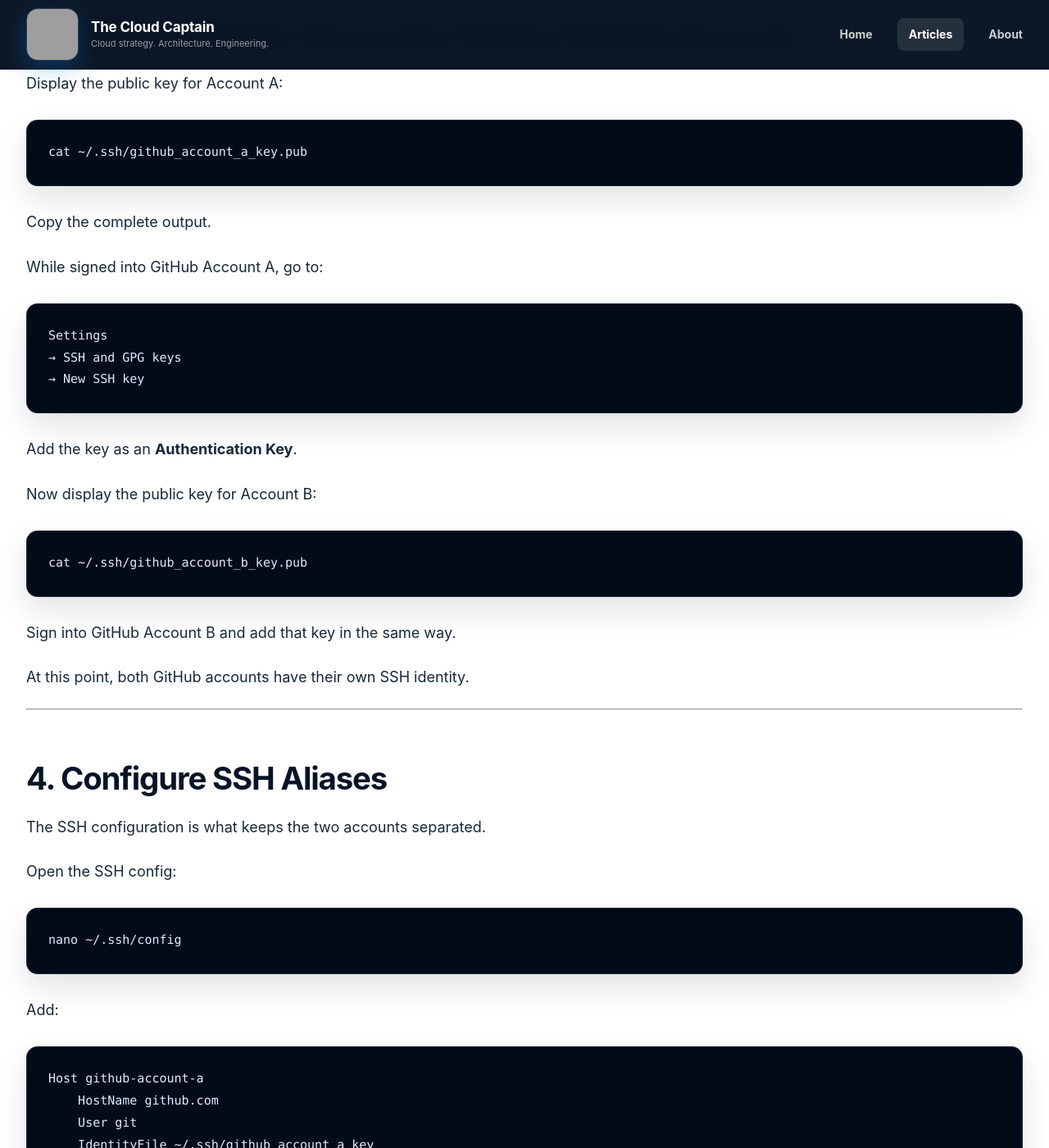
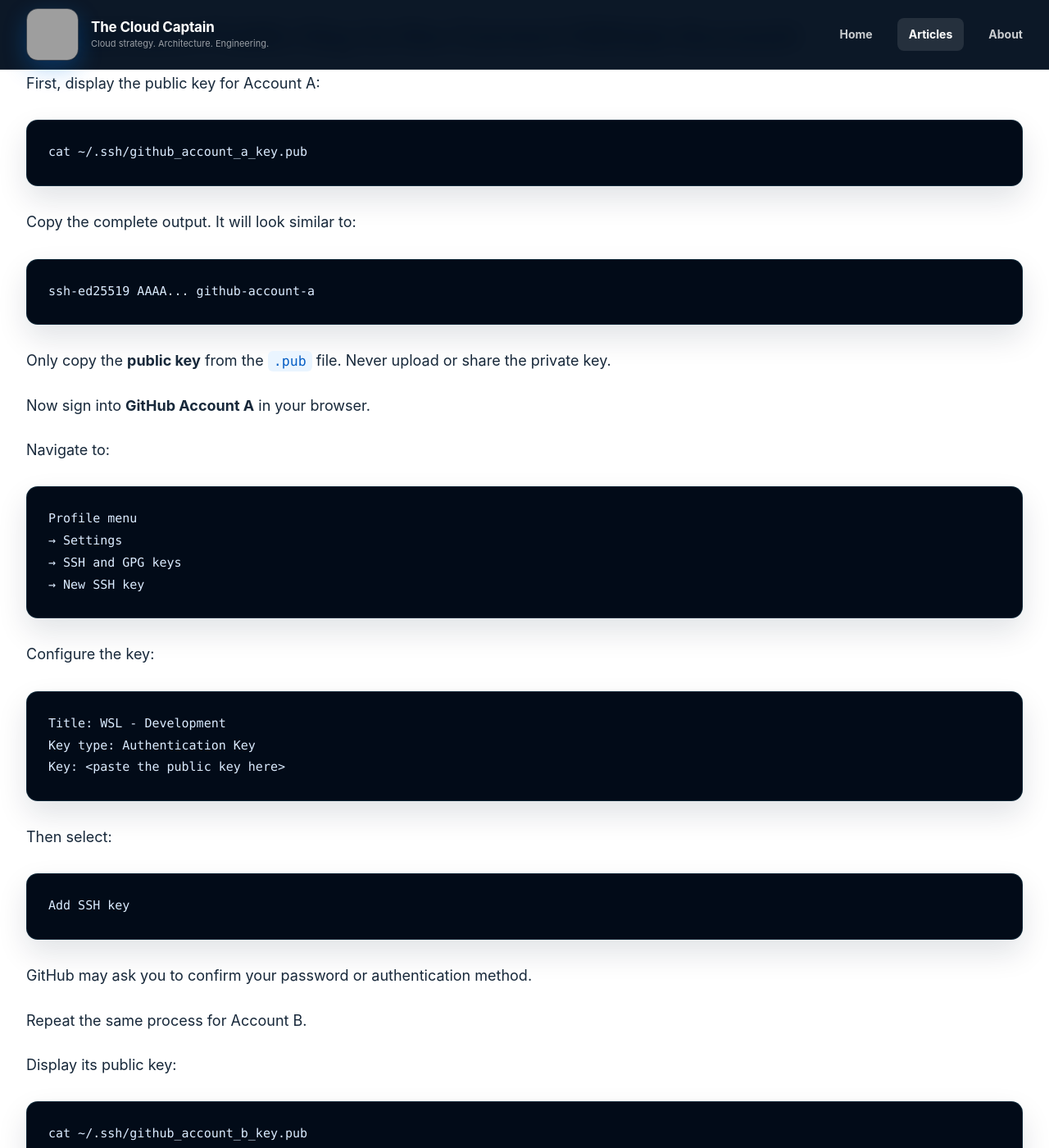
Before and after one commit to thecloudcaptain/thecloudcaptain.github.io, a Jekyll site: the page built from _posts/2026-08-07-using-multiple-github-accounts-in-wsl.md, in a window 1280 px wide and 1400 px high, scrolled down 4214 px. Shown: the whole window at 82% size. Built offline with Jekyll 4.4.1, drawn with Linux system fonts in a browser that asks for light colours; some of the changed text lies outside the part shown; grey boxes are pictures that could not be loaded.

Commit message:
Update 2026-08-07-using-multiple-github-accounts-in-wsl.md

````diff
--- a/_posts/2026-08-07-using-multiple-github-accounts-in-wsl.md
+++ b/_posts/2026-08-07-using-multiple-github-accounts-in-wsl.md
@@ -117,33 +117,83 @@ You can also protect the private key with a passphrase when prompted.
 
 ## 3. Add Each Public Key to the Correct GitHub Account
 
-Display the public key for Account A:
+First, display the public key for Account A:
 
 ```bash
 cat ~/.ssh/github_account_a_key.pub
 ```
 
-Copy the complete output.
-
-While signed into GitHub Account A, go to:
+Copy the complete output. It will look similar to:
 
 ```text
-Settings
+ssh-ed25519 AAAA... github-account-a
+```
+
+Only copy the **public key** from the `.pub` file. Never upload or share the private key.
+
+Now sign into **GitHub Account A** in your browser.
+
+Navigate to:
+
+```text
+Profile menu
+→ Settings
 → SSH and GPG keys
 → New SSH key
 ```
 
-Add the key as an **Authentication Key**.
+Configure the key:
 
-Now display the public key for Account B:
+```text
+Title: WSL - Development
+Key type: Authentication Key
+Key: <paste the public key here>
+```
+
+Then select:
+
+```text
+Add SSH key
+```
+
+GitHub may ask you to confirm your password or authentication method.
+
+Repeat the same process for Account B.
+
+Display its public key:
 
 ```bash
 cat ~/.ssh/github_account_b_key.pub
 ```
 
-Sign into GitHub Account B and add that key in the same way.
+Then sign into **GitHub Account B** and navigate to:
 
-At this point, both GitHub accounts have their own SSH identity.
+```text
+Profile menu
+→ Settings
+→ SSH and GPG keys
+→ New SSH key
+```
+
+Add the second key:
+
+```text
+Title: WSL - Development
+Key type: Authentication Key
+Key: <paste the Account B public key>
+```
+
+At this point, each GitHub account has its own SSH public key registered:
+
+```text
+GitHub Account A
+→ github_account_a_key.pub
+
+GitHub Account B
+→ github_account_b_key.pub
+```
+
+The corresponding private keys remain securely stored inside WSL and are never uploaded to GitHub.
 
 ---
 
````
